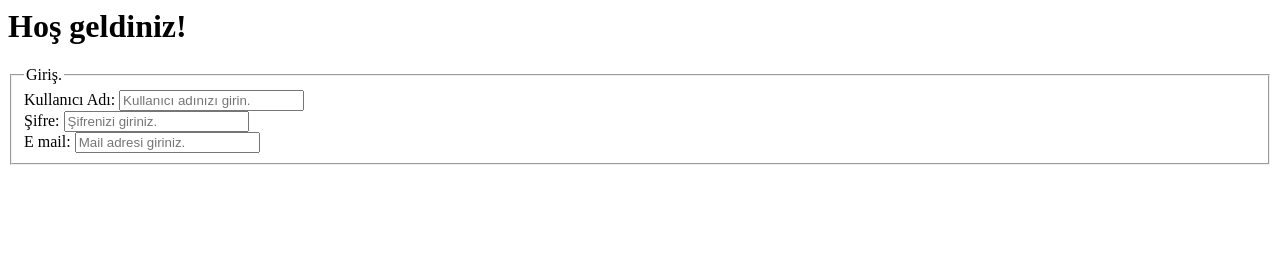
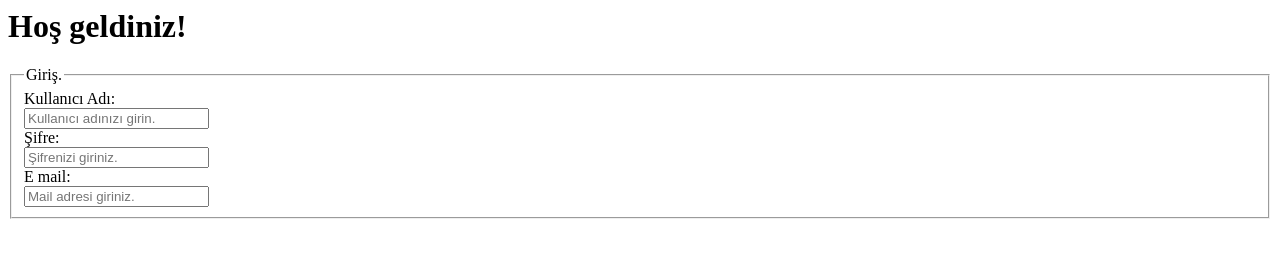
Before and after one commit to grkmbasaran/grkmbasaran.github.io, a plain HTML site: page index.html in a window 1280 px wide. Drawn offline with Linux system fonts and the light colour scheme.

Commit message:
satır atlama

```diff
--- a/index.html
+++ b/index.html
@@ -11,11 +11,11 @@
             <legend>
                 Giriş.
             </legend>
-            <label for="kadi">Kullanıcı Adı:</label>
+            <label for="kadi">Kullanıcı Adı:</label><br>
             <input placeholder="Kullanıcı adınızı girin." maxlength="6" id="kadi" type="text" > <br>
-            <label for="sifre">Şifre:</label>
+            <label for="sifre">Şifre:</label><br>
             <input placeholder="Şifrenizi giriniz." maxlength="6" id="sifre" type="text"> <br>
-            <label for="eposta">E mail:</label>
+            <label for="eposta">E mail:</label><br>
             <input placeholder="Mail adresi giriniz." maxlength="6" id="mail" type="text">
         </fieldset>
 
```
